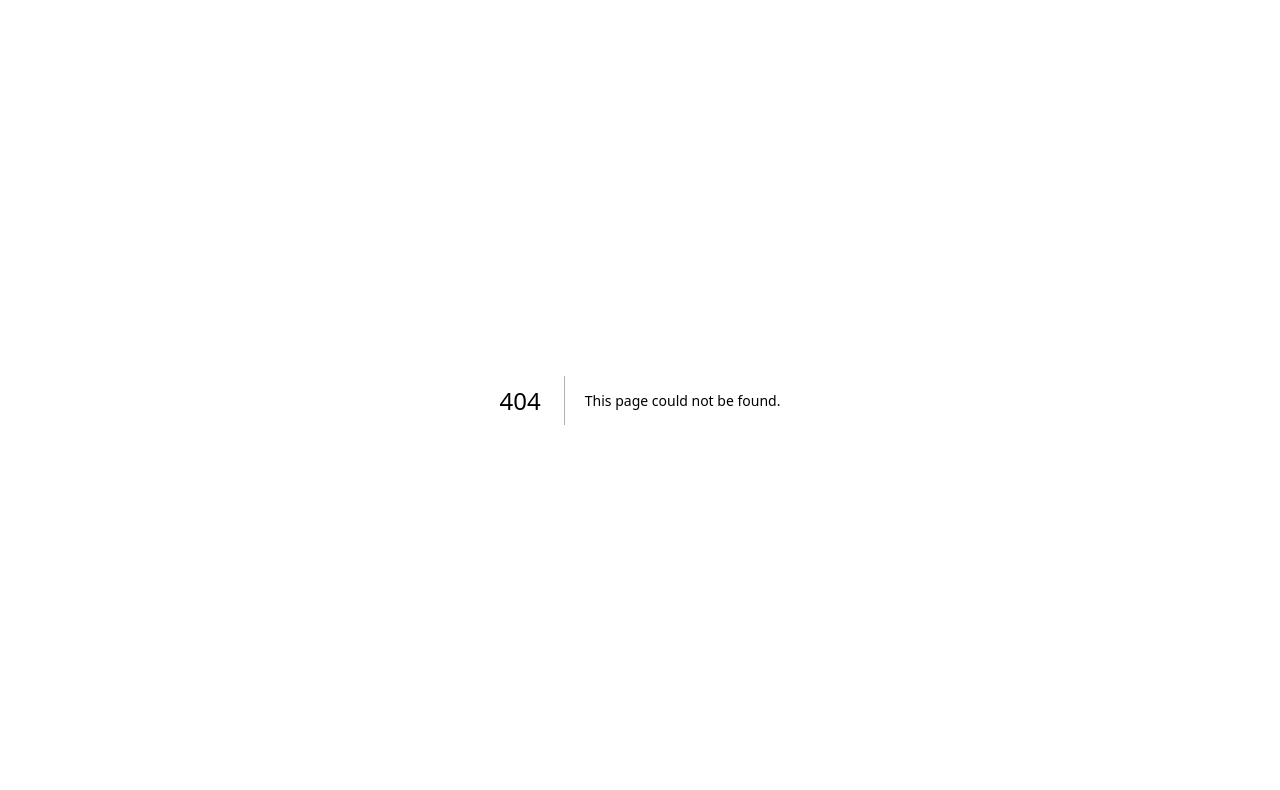
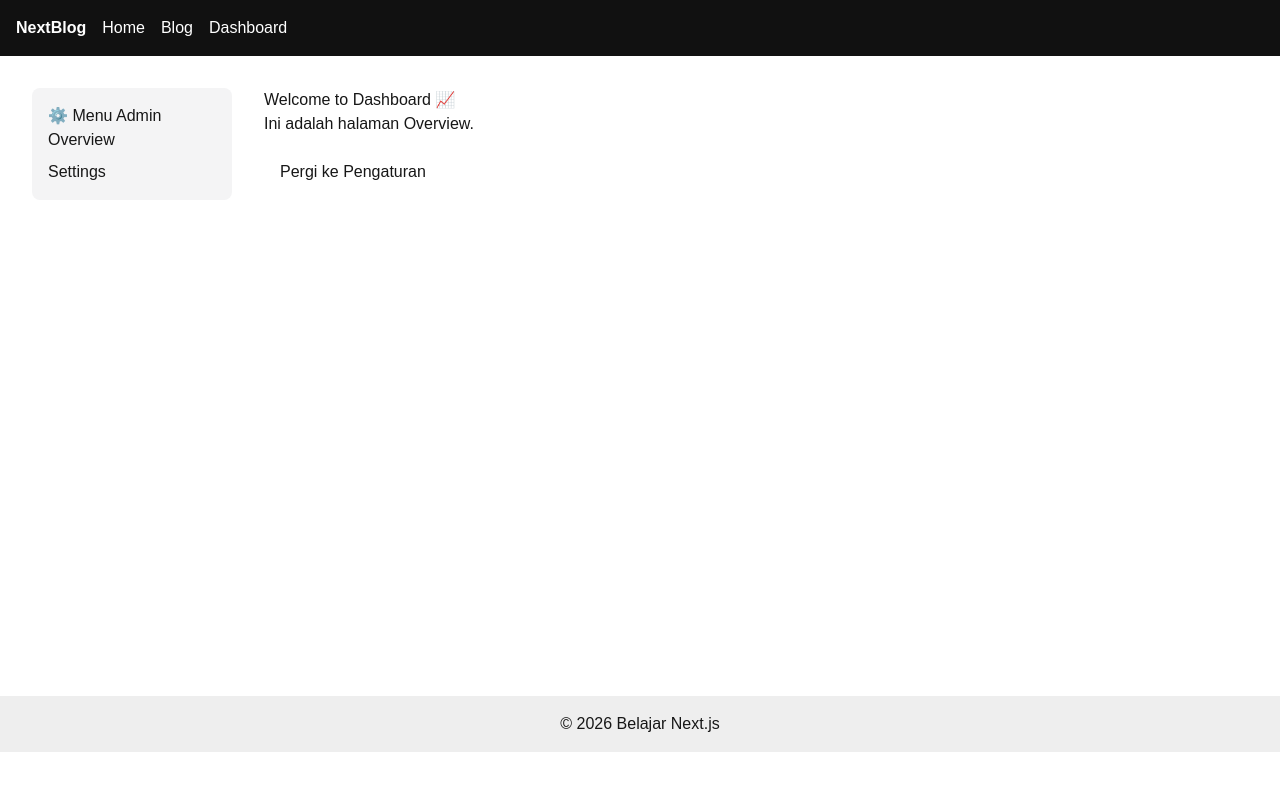
Before and after one commit to mhamdriizki/next-course, a Next.js app: page /dashboard in a window 1280 px wide. Before the commit this address had no page. Shown: the top 790 px of the page. Built offline with nearby package versions, Linux system fonts and the light colour scheme.

Commit message:
feat: Final live coding

```diff
--- /dev/null
+++ b/app/blog/page.tsx
@@ -0,0 +1,21 @@
+export default function BlogPage() {
+  // Hardcoded array seperti instruksi di Slide 7
+  const posts = [
+    { id: 1, title: "Belajar Next.js 16" },
+    { id: 2, title: "Memahami App Router" },
+    { id: 3, title: "Rahasia Server Components" },
+  ];
+
+  return (
+    <div>
+      <h2>Daftar Artikel Blog</h2>
+      <ul>
+        {posts.map((post) => (
+          <li key={post.id} style={{ marginBottom: "1rem" }}>
+            {post.title}
+          </li>
+        ))}
+      </ul>
+    </div>
+  );
+}
--- /dev/null
+++ b/app/dashboard/layout.tsx
@@ -0,0 +1,29 @@
+import Link from "next/link";
+
+export default function DashboardLayout({
+  children,
+}: {
+  children: React.ReactNode;
+}) {
+  return (
+    <div style={{ display: "flex", gap: "2rem" }}>
+      {/* Sidebar Khusus Dashboard */}
+      <aside style={{ width: "200px", background: "#f4f4f5", padding: "1rem", borderRadius: "8px" }}>
+        <h3>⚙️ Menu Admin</h3>
+        <ul style={{ listStyle: "none", padding: 0 }}>
+          <li style={{ marginBottom: "0.5rem" }}>
+            <Link href="/dashboard">Overview</Link>
+          </li>
+          <li>
+            <Link href="/dashboard/settings">Settings</Link>
+          </li>
+        </ul>
+      </aside>
+
+      {/* Konten Halaman Dashboard */}
+      <section style={{ flex: 1 }}>
+        {children}
+      </section>
+    </div>
+  );
+}
--- /dev/null
+++ b/app/dashboard/page.tsx
@@ -0,0 +1,15 @@
+import Link from "next/link";
+
+export default function DashboardPage() {
+  return (
+    <div>
+      <h2>Welcome to Dashboard 📈</h2>
+      <p>Ini adalah halaman Overview.</p>
+      <Link href="/dashboard/settings">
+        <button style={{ padding: "0.5rem 1rem", marginTop: "1rem" }}>
+          Pergi ke Pengaturan
+        </button>
+      </Link>
+    </div>
+  );
+}
--- /dev/null
+++ b/app/dashboard/settings/page.tsx
@@ -0,0 +1,8 @@
+export default function Settings() {
+  return (
+    <div>
+      <h2>Halaman Pengaturan ⚙️</h2>
+      <p>Ini adalah halaman Settings di Dashboard.</p>
+    </div>
+  );
+}
--- a/app/layout.tsx
+++ b/app/layout.tsx
@@ -1,33 +1,31 @@
-import type { Metadata } from "next";
-import { Geist, Geist_Mono } from "next/font/google";
-import "./globals.css";
-
-const geistSans = Geist({
-  variable: "--font-geist-sans",
-  subsets: ["latin"],
-});
-
-const geistMono = Geist_Mono({
-  variable: "--font-geist-mono",
-  subsets: ["latin"],
-});
-
-export const metadata: Metadata = {
-  title: "Create Next App",
-  description: "Generated by create next app",
-};
+import Link from "next/link";
+import "./globals.css"; // Sesuaikan jika ada
 
 export default function RootLayout({
   children,
-}: Readonly<{
+}: {
   children: React.ReactNode;
-}>) {
+}) {
   return (
-    <html
-      lang="en"
-      className={`${geistSans.variable} ${geistMono.variable} h-full antialiased`}
-    >
-      <body className="min-h-full flex flex-col">{children}</body>
+    <html lang="id">
+      <body style={{ margin: 0, fontFamily: "sans-serif" }}>
+        {/* Ini Navbar Global - Akan muncul di SEMUA halaman */}
+        <nav style={{ padding: "1rem", background: "#111", color: "white", display: "flex", gap: "1rem" }}>
+          <strong>NextBlog</strong>
+          <Link href="/" style={{ color: "white" }}>Home</Link>
+          <Link href="/blog" style={{ color: "white" }}>Blog</Link>
+          <Link href="/dashboard" style={{ color: "white" }}>Dashboard</Link>
+        </nav>
+
+        {/* 'children' adalah tempat halaman (page.tsx) di-inject */}
+        <main style={{ padding: "2rem", minHeight: "80vh" }}>
+          {children}
+        </main>
+
+        <footer style={{ padding: "1rem", background: "#eee", textAlign: "center" }}>
+          &copy; 2026 Belajar Next.js
+        </footer>
+      </body>
     </html>
   );
 }
--- a/app/page.tsx
+++ b/app/page.tsx
@@ -1,65 +1,9 @@
-import Image from "next/image";
-
-export default function Home() {
+export default function HomePage() {
   return (
-    <div className="flex flex-col flex-1 items-center justify-center bg-zinc-50 font-sans dark:bg-black">
-      <main className="flex flex-1 w-full max-w-3xl flex-col items-center justify-between py-32 px-16 bg-white dark:bg-black sm:items-start">
-        <Image
-          className="dark:invert"
-          src="/next.svg"
-          alt="Next.js logo"
-          width={100}
-          height={20}
-          priority
-        />
-        <div className="flex flex-col items-center gap-6 text-center sm:items-start sm:text-left">
-          <h1 className="max-w-xs text-3xl font-semibold leading-10 tracking-tight text-black dark:text-zinc-50">
-            To get started, edit the page.tsx file.
-          </h1>
-          <p className="max-w-md text-lg leading-8 text-zinc-600 dark:text-zinc-400">
-            Looking for a starting point or more instructions? Head over to{" "}
-            <a
-              href="https://vercel.com/templates?framework=next.js&utm_source=create-next-app&utm_medium=appdir-template-tw&utm_campaign=create-next-app"
-              className="font-medium text-zinc-950 dark:text-zinc-50"
-            >
-              Templates
-            </a>{" "}
-            or the{" "}
-            <a
-              href="https://nextjs.org/learn?utm_source=create-next-app&utm_medium=appdir-template-tw&utm_campaign=create-next-app"
-              className="font-medium text-zinc-950 dark:text-zinc-50"
-            >
-              Learning
-            </a>{" "}
-            center.
-          </p>
-        </div>
-        <div className="flex flex-col gap-4 text-base font-medium sm:flex-row">
-          <a
-            className="flex h-12 w-full items-center justify-center gap-2 rounded-full bg-foreground px-5 text-background transition-colors hover:bg-[#383838] dark:hover:bg-[#ccc] md:w-[158px]"
-            href="https://vercel.com/new?utm_source=create-next-app&utm_medium=appdir-template-tw&utm_campaign=create-next-app"
-            target="_blank"
-            rel="noopener noreferrer"
-          >
-            <Image
-              className="dark:invert"
-              src="/vercel.svg"
-              alt="Vercel logomark"
-              width={16}
-              height={16}
-            />
-            Deploy Now
-          </a>
-          <a
-            className="flex h-12 w-full items-center justify-center rounded-full border border-solid border-black/[.08] px-5 transition-colors hover:border-transparent hover:bg-black/[.04] dark:border-white/[.145] dark:hover:bg-[#1a1a1a] md:w-[158px]"
-            href="https://nextjs.org/docs?utm_source=create-next-app&utm_medium=appdir-template-tw&utm_campaign=create-next-app"
-            target="_blank"
-            rel="noopener noreferrer"
-          >
-            Documentation
-          </a>
-        </div>
-      </main>
+    <div>
+      <h1>Welcome to NextBlog! 🚀</h1>
+      <p>Ini adalah halaman utama (Homepage).</p>
+      <p>Coba klik menu di navigasi atas untuk berpindah halaman.</p>
     </div>
   );
 }
```
